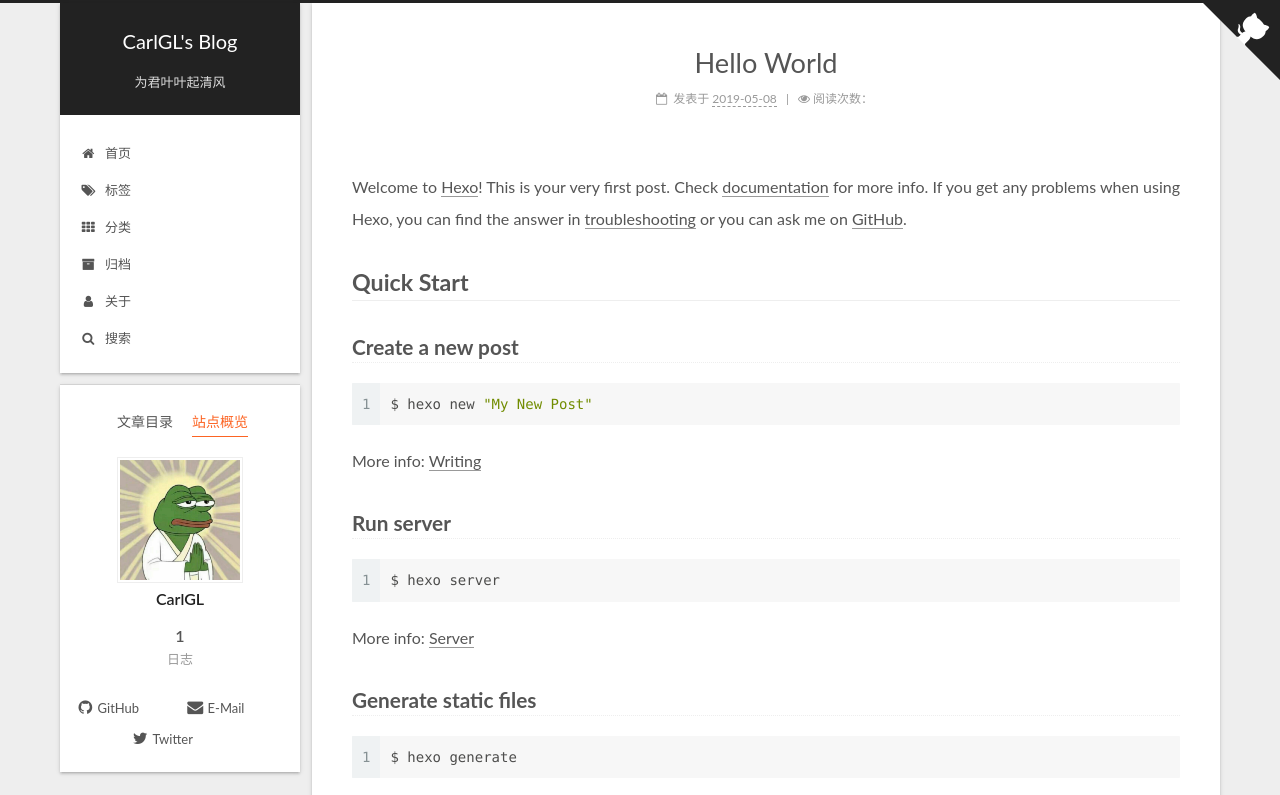
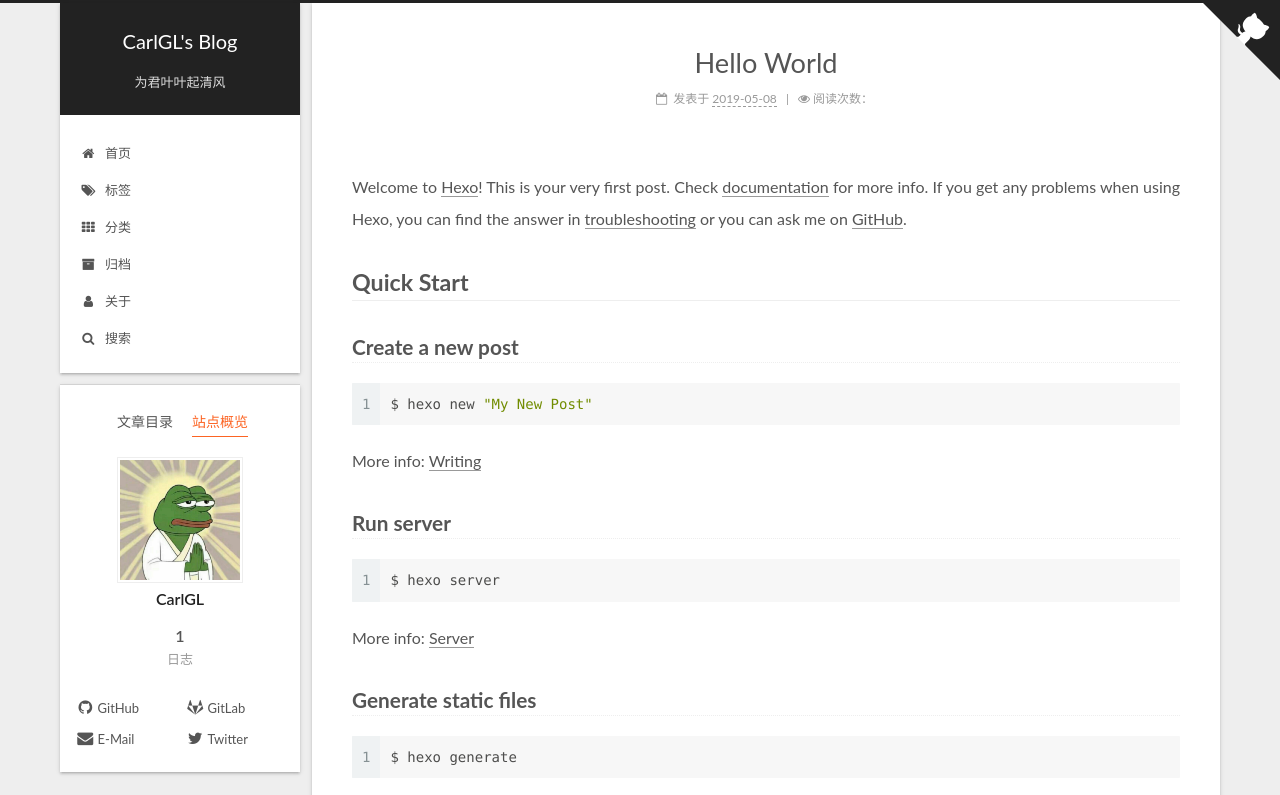
Before and after one commit to CarlGL/CarlGL.github.io, a plain HTML site: page 2019/05/08/hello-world/index.html in a window 1280 px wide. Both pictures are taken after a click on the item "站点概览". Shown: the top 795 px of the page. Drawn offline with Linux system fonts and the light colour scheme; some packages are replaced by stand-ins of ours; no server answers; a script that the page names is missing.

Commit message:
Site updated: 2019-05-10 14:42:21

```diff
--- a/2019/05/08/hello-world/index.html
+++ b/2019/05/08/hello-world/index.html
@@ -594,7 +594,7 @@
 
 
 
-                  <a href="https://github.com/yourname" title="GitHub &rarr; https://github.com/yourname" rel="noopener" target="_blank"><i class="fa fa-fw fa-github"></i>GitHub</a>
+                  <a href="https://github.com/CarlGL" title="GitHub &rarr; https://github.com/CarlGL" rel="noopener" target="_blank"><i class="fa fa-fw fa-github"></i>GitHub</a>
                 </span>
 
                 <span class="links-of-author-item">
@@ -605,7 +605,18 @@
 
 
 
-                  <a href="mailto:yourname@gmail.com" title="E-Mail &rarr; mailto:yourname@gmail.com" rel="noopener" target="_blank"><i class="fa fa-fw fa-envelope"></i>E-Mail</a>
+                  <a href="https://gitlab.com/CarlGL" title="GitLab &rarr; https://gitlab.com/CarlGL" rel="noopener" target="_blank"><i class="fa fa-fw fa-gitlab"></i>GitLab</a>
+                </span>
+
+                <span class="links-of-author-item">
+
+
+
+
+
+
+
+                  <a href="mailto:artistgaolei@gmail.com" title="E-Mail &rarr; mailto:artistgaolei@gmail.com" rel="noopener" target="_blank"><i class="fa fa-fw fa-envelope"></i>E-Mail</a>
                 </span>
 
                 <span class="links-of-author-item">
--- a/css/main.css
+++ b/css/main.css
@@ -1832,7 +1832,7 @@ pre .javascript .function {
   width: 4px;
   height: 4px;
   border-radius: 50%;
-  background: #eb2ad9;
+  background: #ffb6ad;
 }
 .feed-link,
 .chat {
```
Also changed, not shown: archives/2019/05/index.html (+13 -2 lines), archives/2019/index.html (+13 -2 lines), archives/index.html (+13 -2 lines), index.html (+13 -2 lines).
